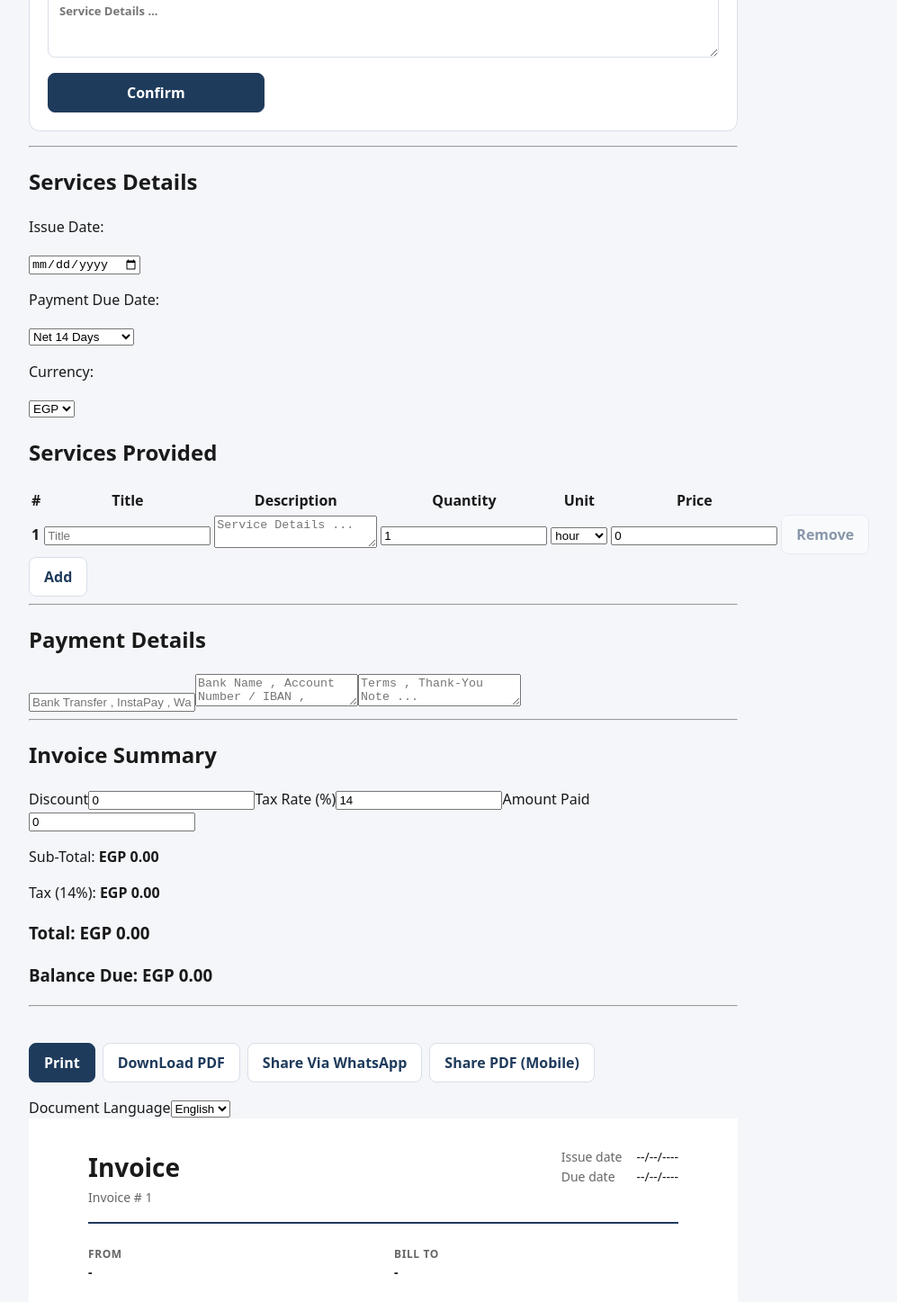
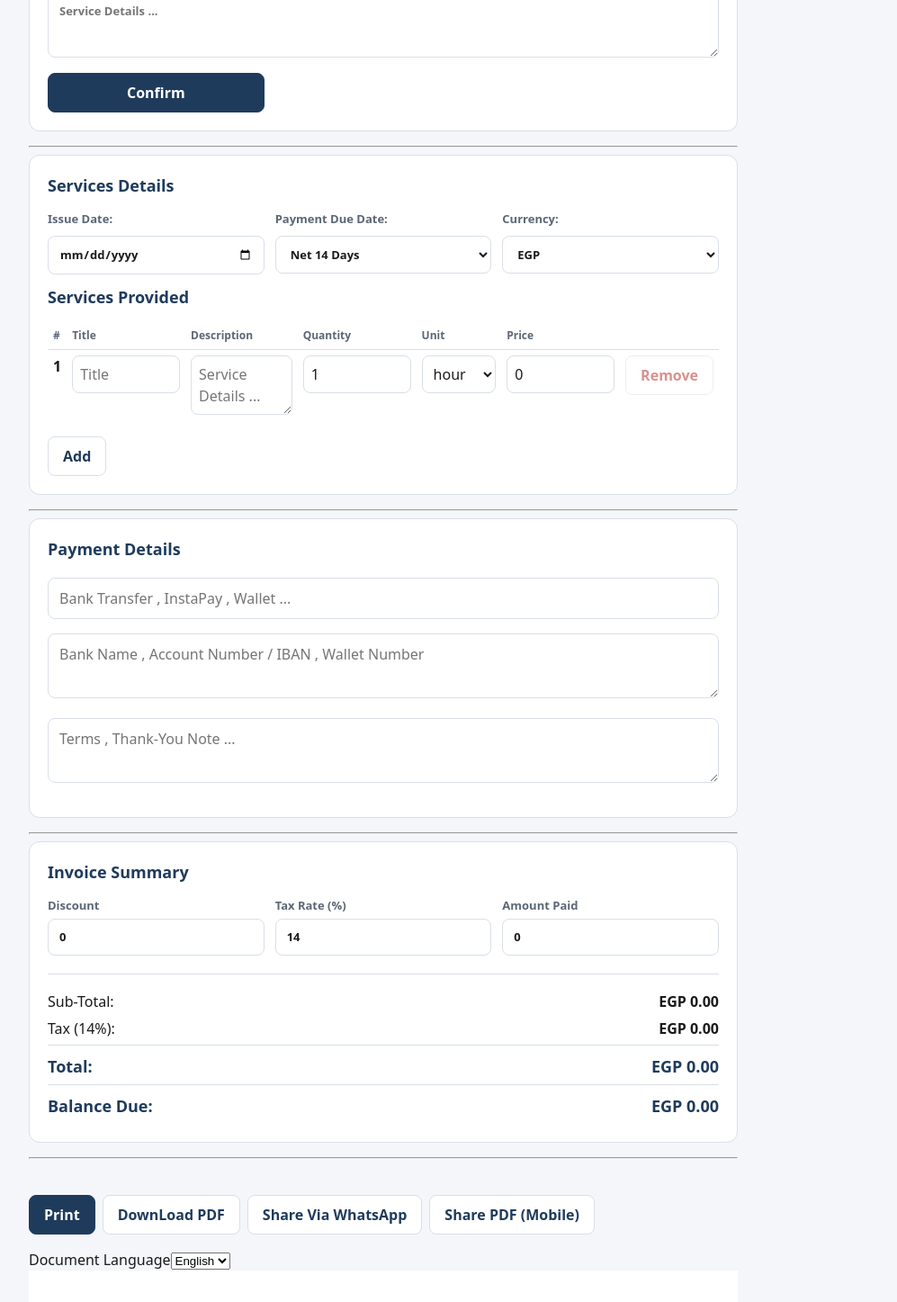
Before and after one commit to Fergany1/Bilingual-Invoice-Contract-Generator, a React (Vite) app: page / in a window 1280 px wide. Shown: the part 425-1872 px from the top of the page at 90% size, without its empty margins (214-1211 px from the left). Built offline with nearby package versions, Linux system fonts and the light colour scheme.

Commit message:
styling: contract form

```diff
--- a/src/Components/InvoiceForm/PaymentDetails.jsx
+++ b/src/Components/InvoiceForm/PaymentDetails.jsx
@@ -3,7 +3,7 @@ import { useForm } from "../../Hooks/useForm";
 export function PaymentDetails() {
     const { values  , handleChange } = useForm();
     return (
-        <div>
+        <div className="card">
             <h2>Payment Details</h2>
             <input
             name="paymentMethod"
--- a/src/Components/InvoiceForm/ServiceDetails.jsx
+++ b/src/Components/InvoiceForm/ServiceDetails.jsx
@@ -11,9 +11,9 @@ export default function ServiceDetails() {
 
 
     return(
-        <div>
+        <div className="card">
         {/* SECTION A: SERVICE DETAILS DATA */}
-        <div>
+        <div className="fields">
             <h2>Services Details</h2>
             <label>
                 {/* The Invoice Date the day the invoice being sent */}
@@ -55,7 +55,7 @@ export default function ServiceDetails() {
 
         {/* SECTION B: ITEMIZATION DYNAMIC TABLE */}
             <h2>Services Provided</h2>
-            <table>
+            <table className="items-table">
                 <thead>
                     <tr>
                         <th>#</th>
@@ -124,6 +124,7 @@ export default function ServiceDetails() {
                             <td>
 
                                 <button
+                                className="danger"
                                 type="button"
                                 onClick={() => removeTableRow('items' , index)}
                                 disabled={values.items.length === 1}
--- a/src/Components/InvoiceForm/TotalSummary.jsx
+++ b/src/Components/InvoiceForm/TotalSummary.jsx
@@ -24,8 +24,9 @@ export default function TotalSummary() {
     );
 
     return (
-        <div>
+        <div className="card">
             <h2>Invoice Summary</h2>
+            <div className="fields">
                 <label>
                     Discount
                     <input
@@ -44,12 +45,15 @@ export default function TotalSummary() {
                     type="number" name="amountPaid"
                     value={values.amountPaid} onChange={handleChange}/>
                 </label>
+            </div>
 
+            <div className="summary">
                 <p>Sub-Total: <strong>{formatMoney(subTotal , values.currency)}</strong></p>
                 {discountAmount > 0 && <p>Discount: <strong>-{formatMoney(discountAmount , values.currency)}</strong></p>}
                 <p>Tax ({values.taxRate}%): <strong>{formatMoney(tax , values.currency)}</strong></p>
                 <h3>Total: <strong>{formatMoney(grandTotal , values.currency)}</strong></h3>
                 <h3>Balance Due: <strong>{formatMoney(balanceDue , values.currency)}</strong></h3>
             </div>
+        </div>
     )
 }
```
Lines whose indentation alone changed are shown as unchanged.
